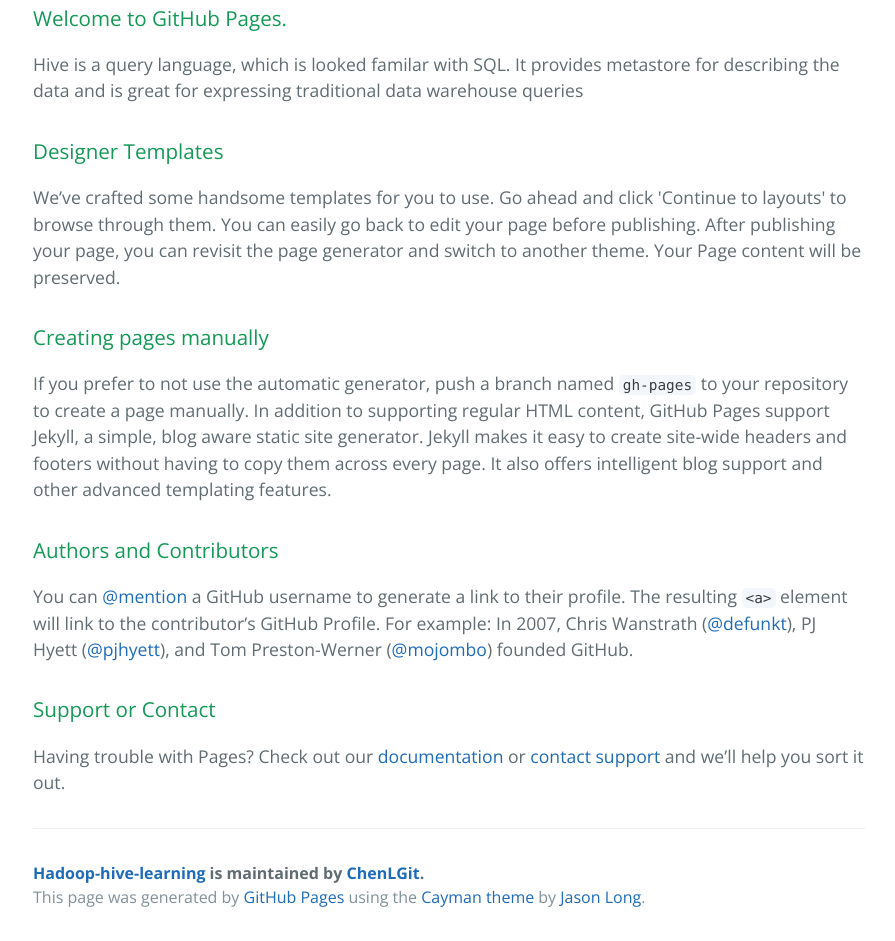
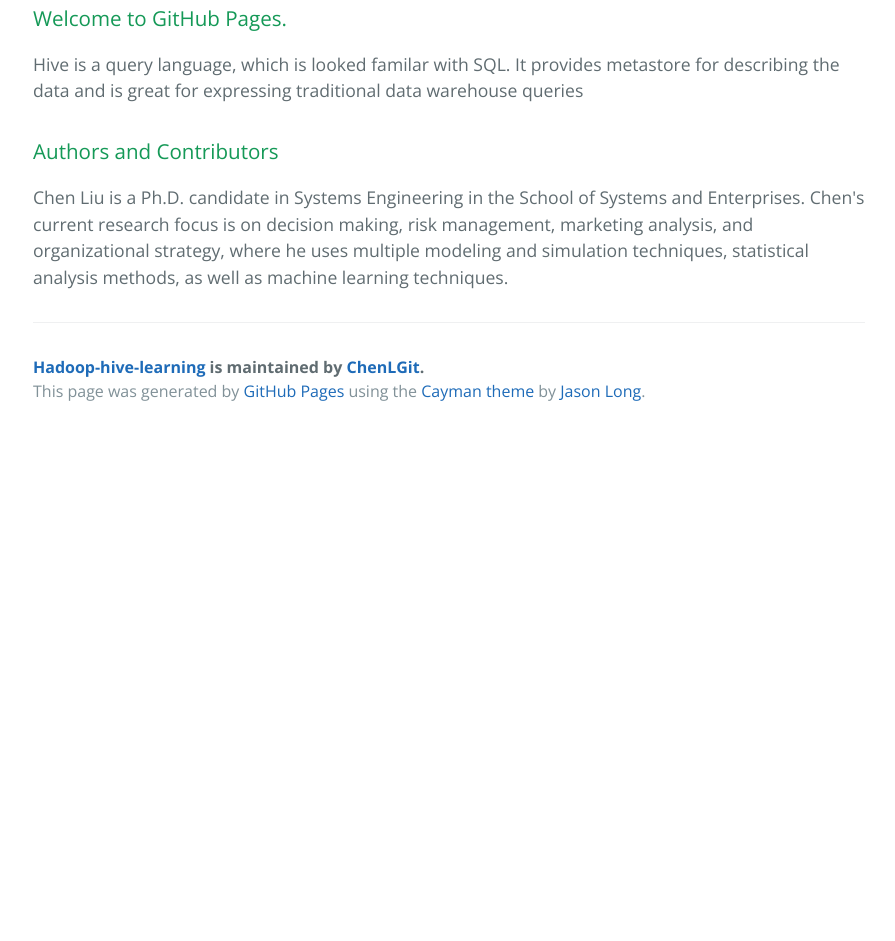
Before and after one commit to ChenLGit/Hadoop-Hive-Learning, a plain HTML site: page index.html in a window 1280 px wide. Shown: the part 412-1353 px from the top of the page, without its empty margins (191-1086 px from the left). After the commit the page ends 847 px from the top, so only its background shows below. Drawn offline with nearby package versions, Linux system fonts and the light colour scheme.

Commit message:
Change Content

```diff
--- a/index.html
+++ b/index.html
@@ -25,24 +25,9 @@
 <p> Hive is a query language, which is looked familar with SQL. It provides metastore for describing the data and is great for expressing traditional data warehouse queries </p>
 
 <h3>
-<a id="designer-templates" class="anchor" href="#designer-templates" aria-hidden="true"><span aria-hidden="true" class="octicon octicon-link"></span></a>Designer Templates</h3>
-
-<p>We’ve crafted some handsome templates for you to use. Go ahead and click 'Continue to layouts' to browse through them. You can easily go back to edit your page before publishing. After publishing your page, you can revisit the page generator and switch to another theme. Your Page content will be preserved.</p>
-
-<h3>
-<a id="creating-pages-manually" class="anchor" href="#creating-pages-manually" aria-hidden="true"><span aria-hidden="true" class="octicon octicon-link"></span></a>Creating pages manually</h3>
-
-<p>If you prefer to not use the automatic generator, push a branch named <code>gh-pages</code> to your repository to create a page manually. In addition to supporting regular HTML content, GitHub Pages support Jekyll, a simple, blog aware static site generator. Jekyll makes it easy to create site-wide headers and footers without having to copy them across every page. It also offers intelligent blog support and other advanced templating features.</p>
-
-<h3>
 <a id="authors-and-contributors" class="anchor" href="#authors-and-contributors" aria-hidden="true"><span aria-hidden="true" class="octicon octicon-link"></span></a>Authors and Contributors</h3>
 
-<p>You can <a href="https://help.github.com/articles/basic-writing-and-formatting-syntax/#mentioning-users-and-teams" class="user-mention">@mention</a> a GitHub username to generate a link to their profile. The resulting <code>&lt;a&gt;</code> element will link to the contributor’s GitHub Profile. For example: In 2007, Chris Wanstrath (<a href="https://github.com/defunkt" class="user-mention">@defunkt</a>), PJ Hyett (<a href="https://github.com/pjhyett" class="user-mention">@pjhyett</a>), and Tom Preston-Werner (<a href="https://github.com/mojombo" class="user-mention">@mojombo</a>) founded GitHub.</p>
-
-<h3>
-<a id="support-or-contact" class="anchor" href="#support-or-contact" aria-hidden="true"><span aria-hidden="true" class="octicon octicon-link"></span></a>Support or Contact</h3>
-
-<p>Having trouble with Pages? Check out our <a href="https://help.github.com/pages">documentation</a> or <a href="https://github.com/contact">contact support</a> and we’ll help you sort it out.</p>
+<p> Chen Liu is a Ph.D. candidate in Systems Engineering in the School of Systems and Enterprises. Chen's current research focus is on decision making, risk management, marketing analysis, and organizational strategy, where he uses multiple modeling and simulation techniques, statistical analysis methods, as well as machine learning techniques. </p>
 
       <footer class="site-footer">
         <span class="site-footer-owner"><a href="https://github.com/ChenLGit/Hadoop-Hive-Learning">Hadoop-hive-learning</a> is maintained by <a href="https://github.com/ChenLGit">ChenLGit</a>.</span>
```
